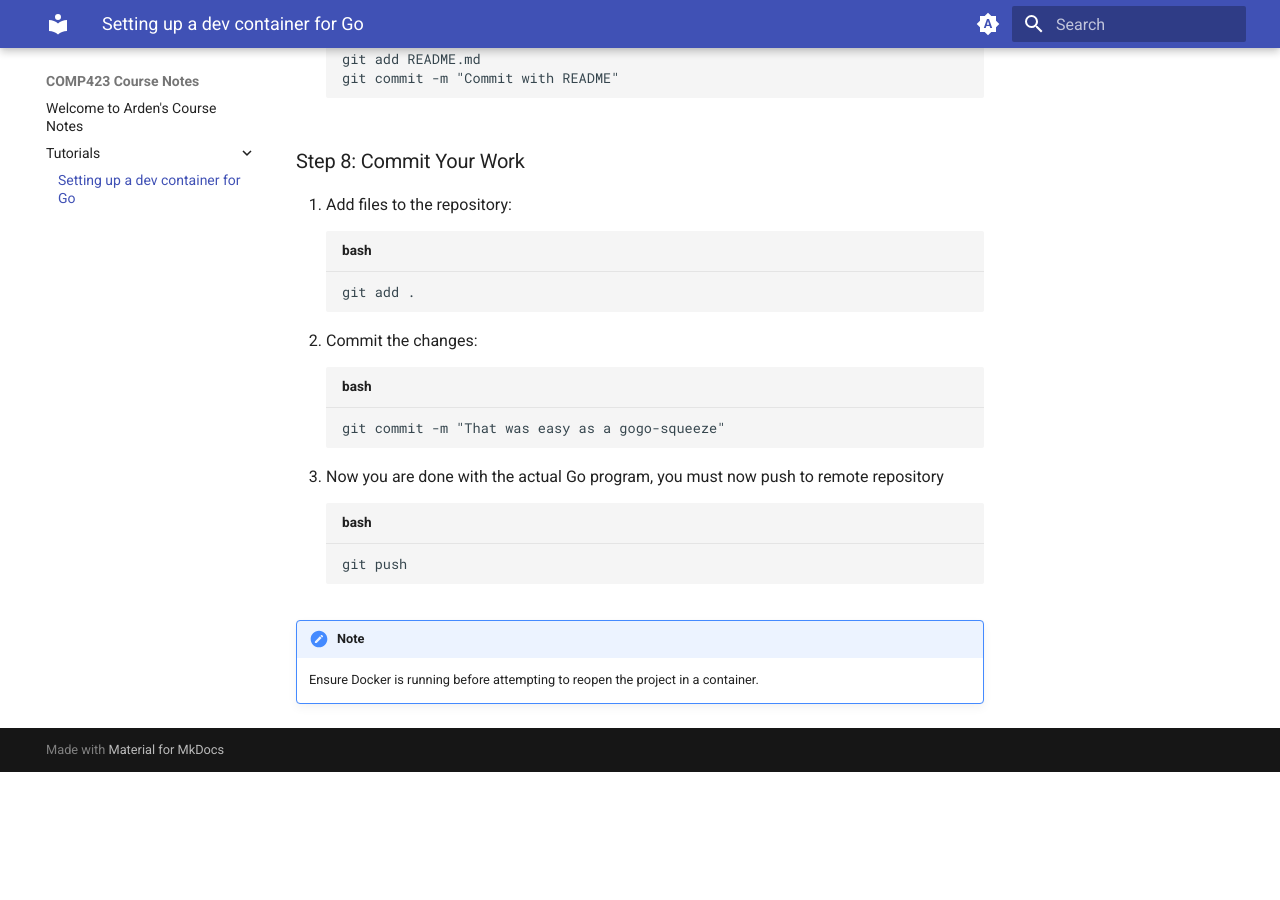
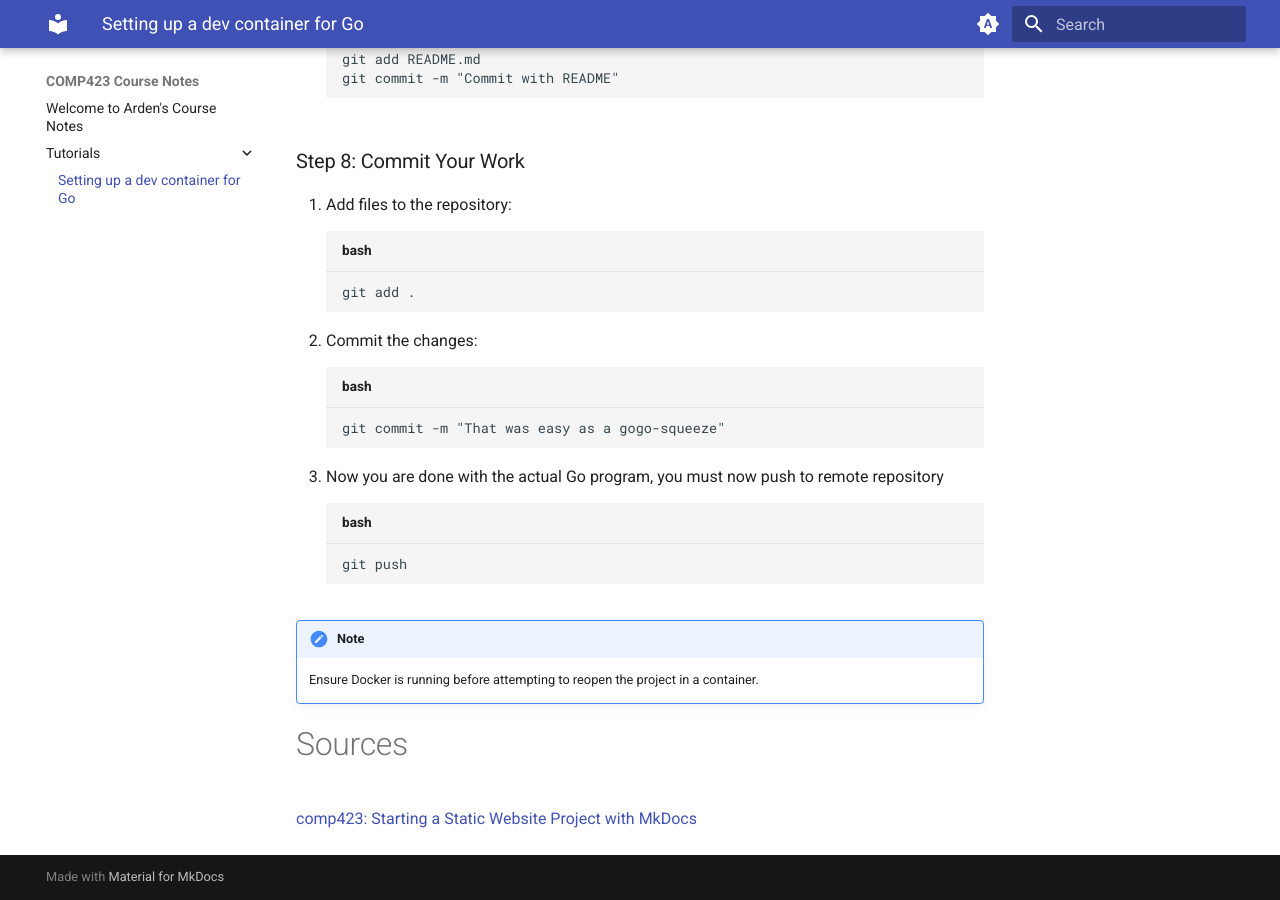
Before and after one commit to Arden-Feldt/comp423-course-notes, an MkDocs documentation site: the page built from docs/tutorials/go-setup.md, in a window 1280 px wide and 900 px high, scrolled down 4458 px. Built offline with MkDocs 1.6.1 and Material for MkDocs 9.7.7, drawn with Linux system fonts in a browser that asks for light colours; before the commit the page ends 5230 px from its top, so only the background shows below that.

Commit message:
site source

````diff
--- a/docs/tutorials/go-setup.md
+++ b/docs/tutorials/go-setup.md
@@ -178,3 +178,6 @@
 ```
 !!! note
     Ensure Docker is running before attempting to reopen the project in a container.
+
+# Sources
+[comp423: Starting a Static Website Project with MkDocs](https://comp423-25s.github.io/resources/MkDocs/tutorial/#how-are-software-project-dependencies-managed)
````
